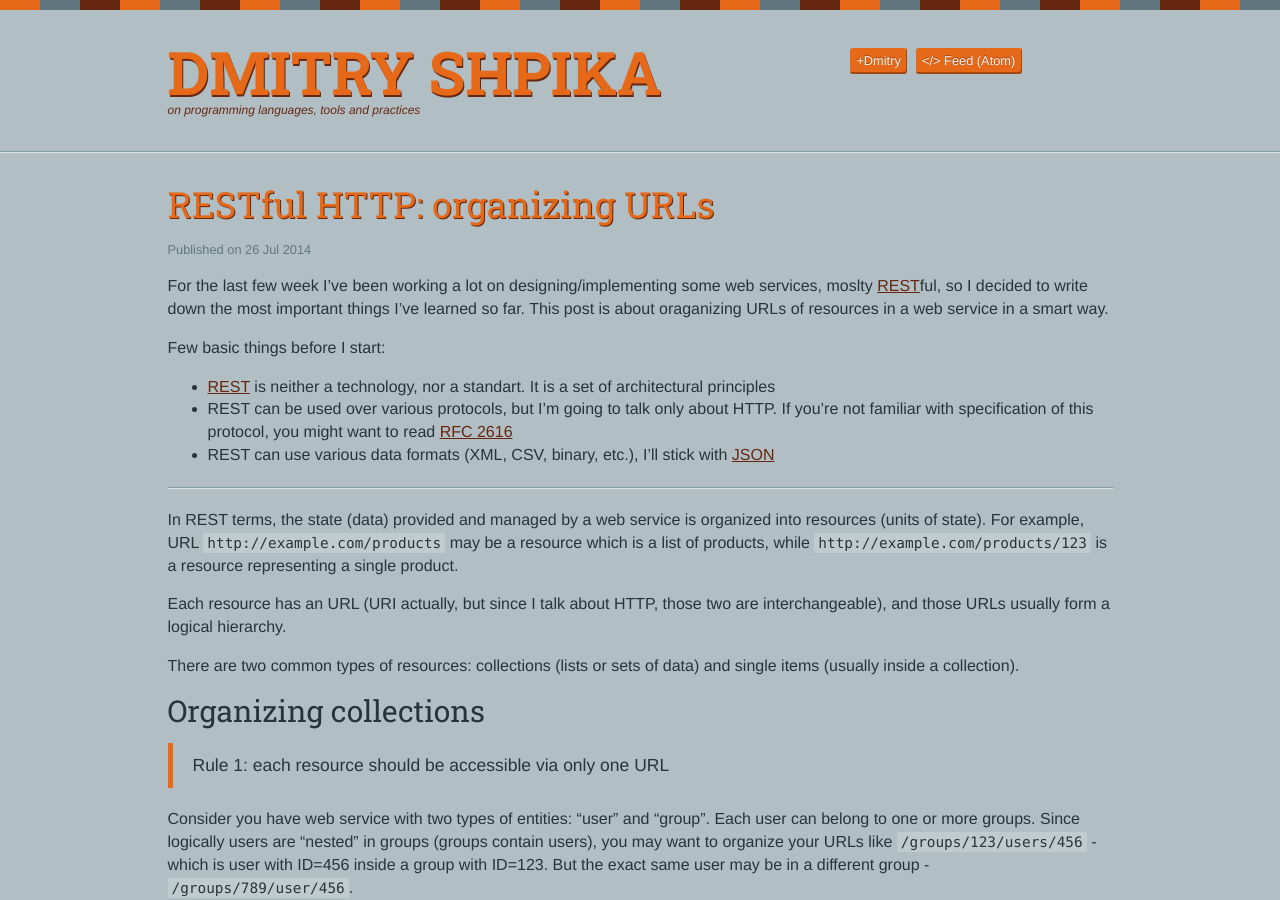
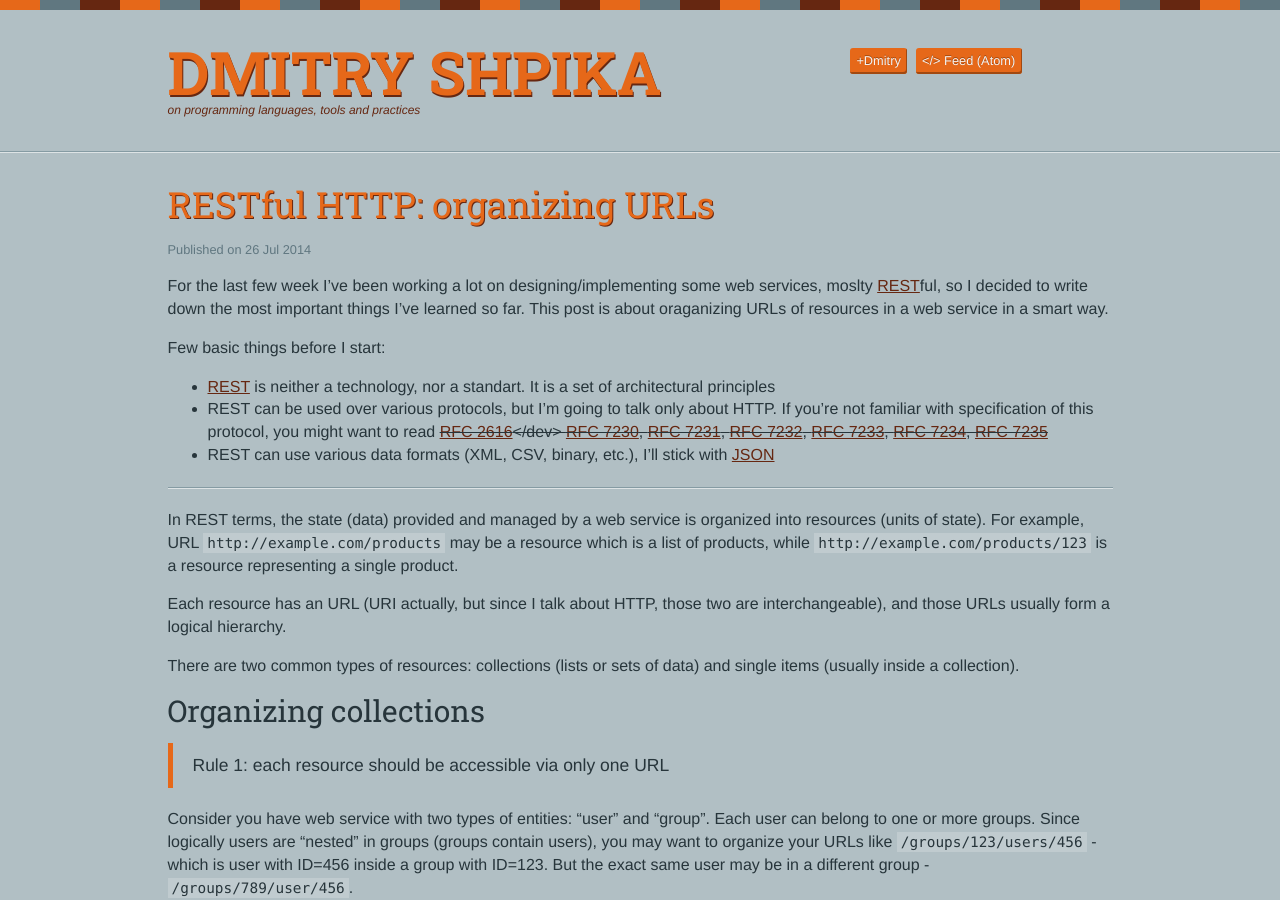
Before and after one commit to scriptin/scriptin.github.io, a Jekyll site: the page built from _posts/2014-07-26-restful-http-organizating-urls.md, in a window 1280 px wide and 900 px high. Built offline with Jekyll 4.4.1, drawn with Linux system fonts in a browser that asks for light colours; nearby versions of some CDN libraries; library files that are not in the unit come from our copies; comment, search, counter and statistics services are not loaded.

Commit message:
Replace obsolete RFC 2616 with RFCs 7230-7235

```diff
--- a/_posts/2014-07-26-restful-http-organizating-urls.md
+++ b/_posts/2014-07-26-restful-http-organizating-urls.md
@@ -8,12 +8,18 @@ For the last few week I've been working a lot on designing/implementing some web
 Few basic things before I start:
 
 - [REST][] is neither a technology, nor a standart. It is a set of architectural principles
-- REST can be used over various protocols, but I'm going to talk only about HTTP. If you're not familiar with specification of this protocol, you might want to read [RFC 2616][]
+- REST can be used over various protocols, but I'm going to talk only about HTTP. If you're not familiar with specification of this protocol, you might want to read <del>[RFC 2616][]</dev> [RFC 7230][], [RFC 7231][], [RFC 7232][], [RFC 7233][], [RFC 7234][], [RFC 7235][]
 - REST can use various data formats (XML, CSV, binary, etc.), I'll stick with [JSON][]
 
 [REST]: https://en.wikipedia.org/wiki/Representational_state_transfer
+[JSON]: http://json.org/
 [RFC 2616]: http://tools.ietf.org/html/rfc2616
-[JSON]: http://json.org/
+[RFC 7230]: http://tools.ietf.org/html/rfc7230
+[RFC 7231]: http://tools.ietf.org/html/rfc7231
+[RFC 7232]: http://tools.ietf.org/html/rfc7232
+[RFC 7233]: http://tools.ietf.org/html/rfc7233
+[RFC 7234]: http://tools.ietf.org/html/rfc7234
+[RFC 7235]: http://tools.ietf.org/html/rfc7235
 
 ----
 
```
